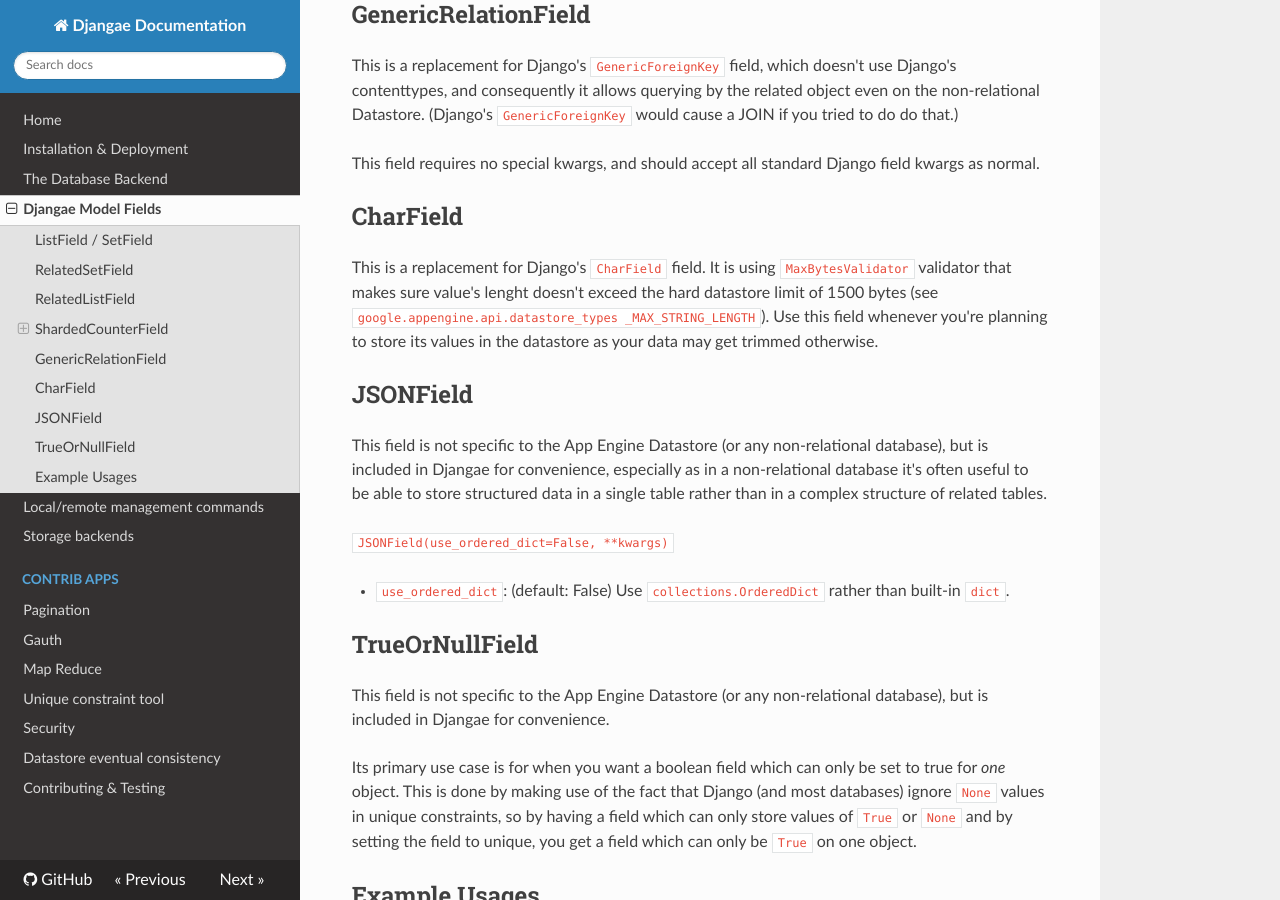
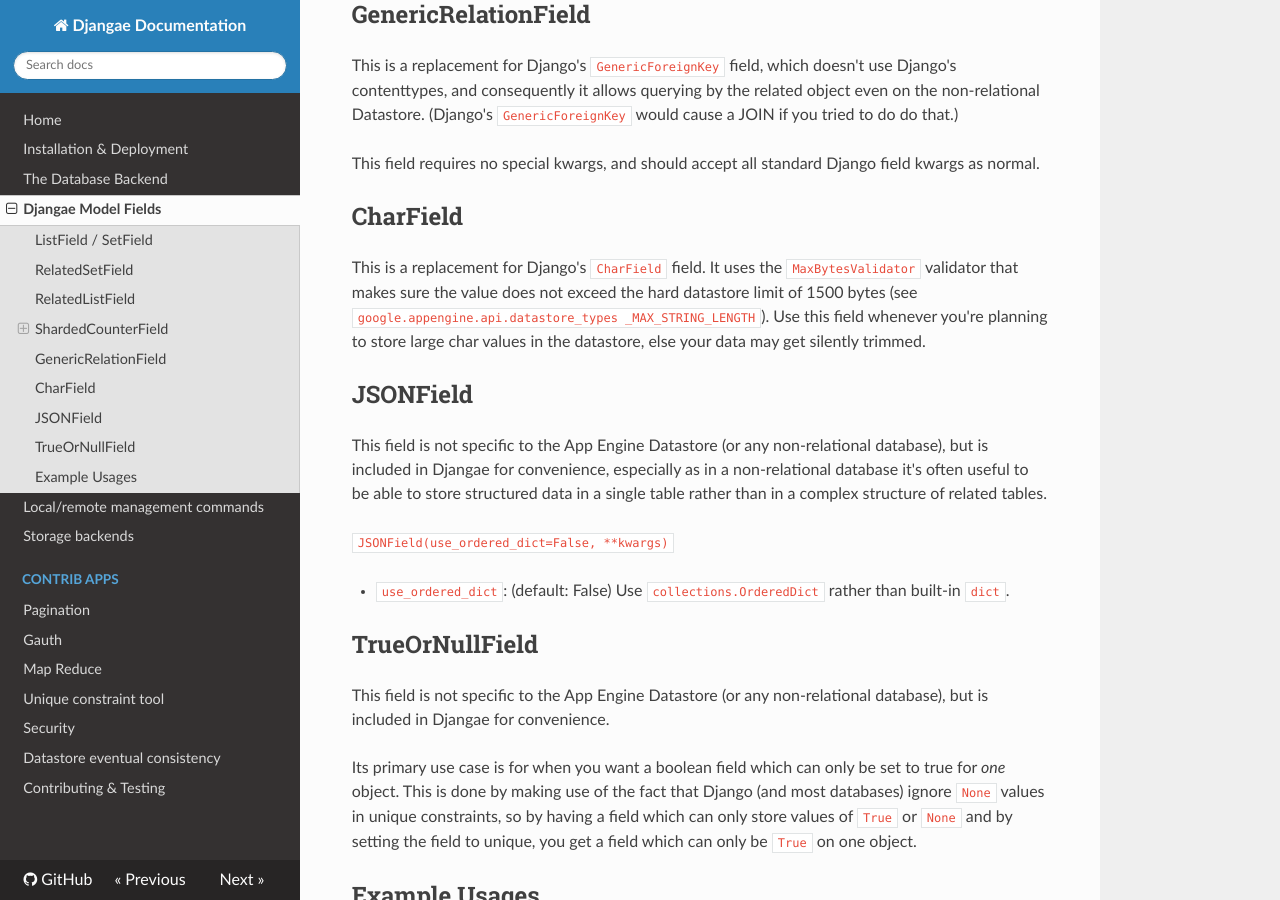
Before and after one commit to wittfabian/djangae, an MkDocs documentation site: the page built from docs/fields.md, in a window 1280 px wide and 900 px high, scrolled down 3240 px. Built offline with MkDocs 1.6.1, drawn with Linux system fonts in a browser that asks for light colours; nearby versions of some CDN libraries; old or Windows-style settings are respelled for this version of MkDocs; some of the changed lines change nothing that is shown; some of the changed text lies outside the part shown.

Commit message:
Fixed a couple of typos in the field docs, and re-worded another thing for clarity.

````diff
--- a/docs/fields.md
+++ b/docs/fields.md
@@ -40,7 +40,7 @@
 ```RelatedSetField(related_model, **kwargs)```
 
 * `model`: the model of the related items.
-* `limit_choices_to`: a ditionary of query kwargs for limiting the possible related items.
+* `limit_choices_to`: a dictionary of query kwargs for limiting the possible related items.
 * `related_name` - the name of the reverse lookup attribute which is added to the model class of the related items.
 
 
@@ -54,7 +54,7 @@
 ```RelatedListField(related_model, **kwargs)```
 
 * `model`: the model of the related items.
-* `limit_choices_to`: a ditionary of query kwargs for limiting the possible related items.
+* `limit_choices_to`: a dictionary of query kwargs for limiting the possible related items.
 * `related_name` - the name of the reverse lookup attribute which is added to the model class of the related items.
 
 
@@ -98,7 +98,7 @@
 
 ## CharField
 
-This is a replacement for Django's `CharField` field. It is using `MaxBytesValidator` validator that makes sure value's lenght doesn't exceed the hard datastore limit of 1500 bytes (see `google.appengine.api.datastore_types _MAX_STRING_LENGTH`). Use this field whenever you're planning to store its values in the datastore as your data may get trimmed otherwise.
+This is a replacement for Django's `CharField` field. It uses the `MaxBytesValidator` validator that makes sure the value does not exceed the hard datastore limit of 1500 bytes (see `google.appengine.api.datastore_types _MAX_STRING_LENGTH`). Use this field whenever you're planning to store large char values in the datastore, else your data may get silently trimmed.
 
 ## JSONField
 
````
